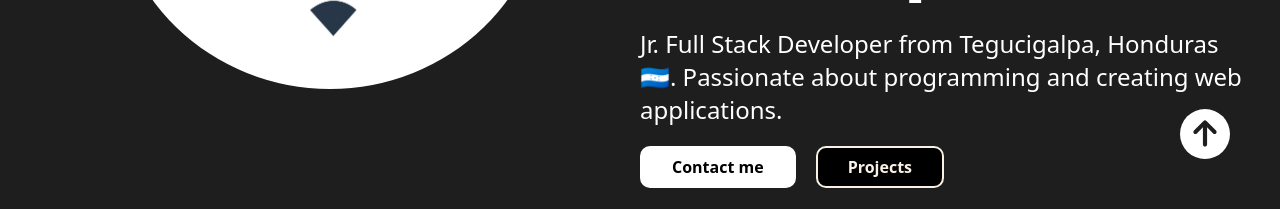
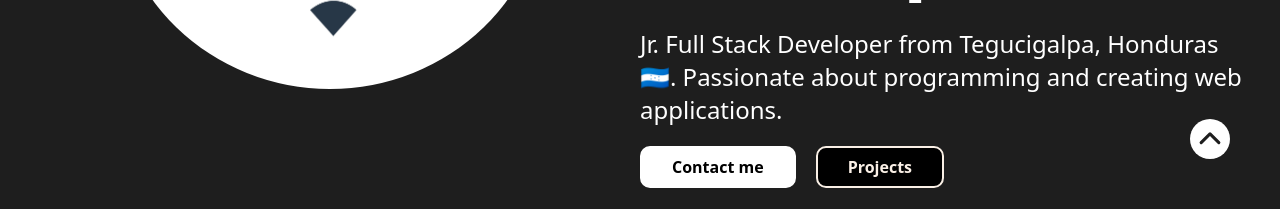
Before and after one commit to Reyniery-Carlitos/Portfolio, a Vue app: page / in a window 1280 px wide. Shown: the part 591-800 px from the top of the page. Built offline with nearby package versions, Linux system fonts and the light colour scheme.

Commit message:
Cambiando estilo a boton volver arriba

```diff
--- a/src/components/goUp/GoUp.vue
+++ b/src/components/goUp/GoUp.vue
@@ -1,29 +1,27 @@
 <script setup lang="ts">
-import 'animate.css'
+import "animate.css";
 import { storeToRefs } from "pinia";
 import { useTheme } from "../../stores/theme";
 
 const storeTheme = useTheme();
 const { selectedTheme } = storeToRefs(storeTheme);
-
 </script>
 
 <template>
   <div
-    class="arrow-container animate__animated animate__bounceInUp animate__delay-1s "
+    class="arrow-container animate__animated animate__bounceInUp animate__delay-1s"
     :style="{ 'background-color': selectedTheme.fontColor }"
-
   >
     <a href="#Intro">
       <svg
         xmlns="http://www.w3.org/2000/svg"
         width="128"
         height="128"
-        viewBox="0 0 24 24"
+        viewBox="0 0 1024 1024"
       >
         <path
           :fill="selectedTheme.bgColor"
-          d="m11 8.8l-2.9 2.9q-.275.275-.7.275t-.7-.275q-.275-.275-.275-.7t.275-.7l4.6-4.6q.3-.3.7-.3t.7.3l4.6 4.6q.275.275.275.7t-.275.7q-.275.275-.7.275t-.7-.275L13 8.8V17q0 .425-.288.713T12 18q-.425 0-.712-.288T11 17z"
+          d="M104.704 685.248a64 64 0 0 0 90.496 0l316.8-316.8l316.8 316.8a64 64 0 0 0 90.496-90.496L557.248 232.704a64 64 0 0 0-90.496 0L104.704 594.752a64 64 0 0 0 0 90.496"
         />
       </svg>
     </a>
@@ -42,8 +40,12 @@ const { selectedTheme } = storeToRefs(storeTheme);
   a {
     display: flex;
     align-items: center;
-    height: 50px;
-    width: 50px;
+    height: 40px;
+    width: 40px;
+  }
+
+  svg {
+    height: 25px;
   }
 }
 
```
